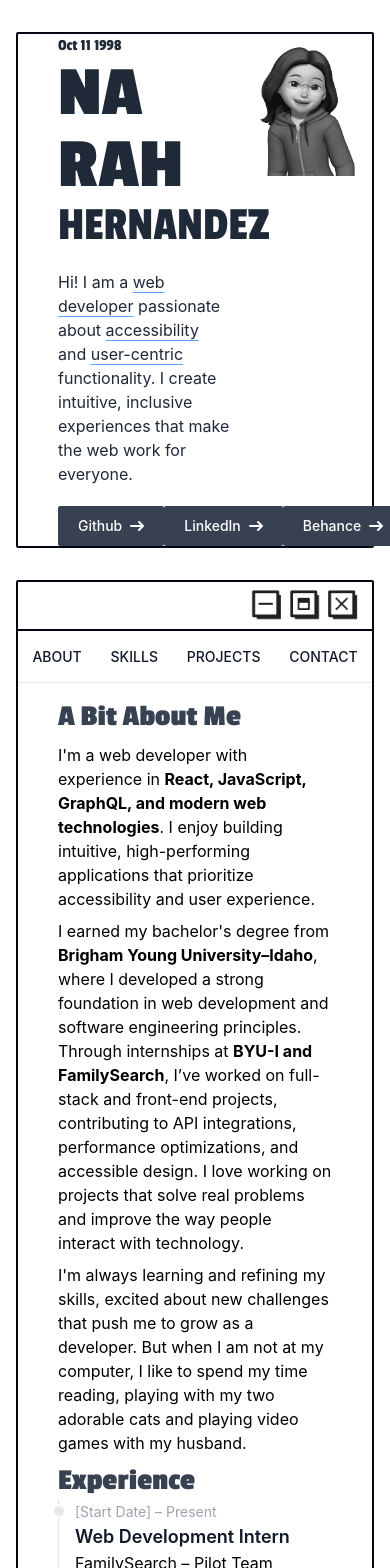
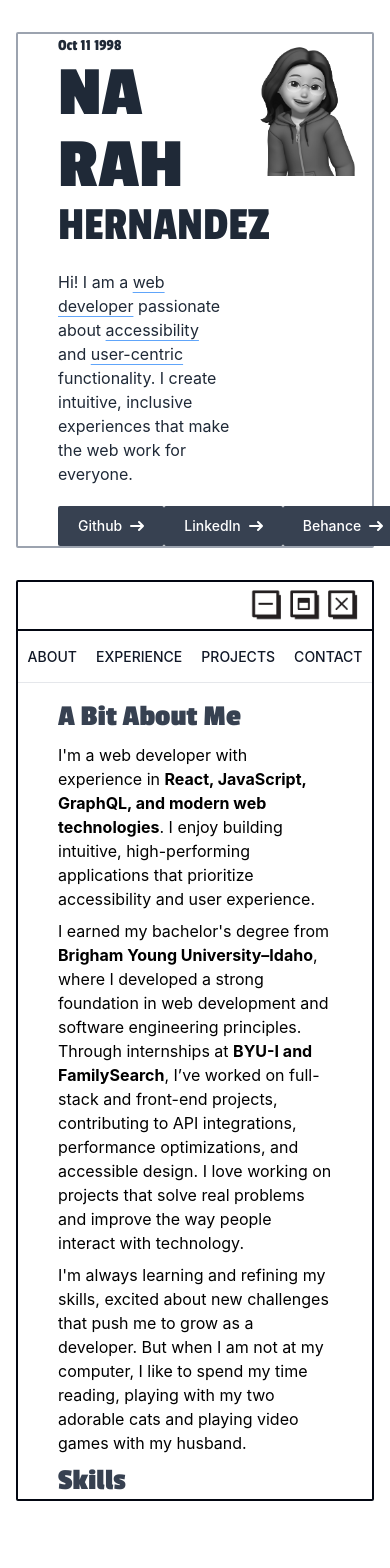
Before and after one commit to narah10/narah-portfolio, a React (Vite) app: page / in a window 390 px wide. Shown: the top 1568 px of the page. After the commit the page ends 1533 px from the top, so only its background shows below. Built offline with nearby package versions, Linux system fonts and the light colour scheme.

Commit message:
Update with a contact form

```diff
--- a/src/components/About.jsx
+++ b/src/components/About.jsx
@@ -1,5 +1,4 @@
 import React from "react"
-import { experiences } from "../experience"
 
 export default function About() {
     return (
@@ -11,24 +10,8 @@ export default function About() {
         <p className="my-2">I'm always learning and refining my skills, excited about new challenges that push me to grow as a developer. But when I am not at my computer, I like to spend my time reading, playing with my two adorable cats and playing video games with my husband.</p>
       </div>
       <div className="px-10">
-        <h3 className="font-semibold py-0 font-passion text-3xl text-gray-700">Experience</h3>
-        <div>
-          <ol className="relative border-s border-gray-200 dark:border-gray-700">
-            {experiences.map((experience, index) => (
-              <li className="mb-10 ms-4">
-                    <div className="absolute w-3 h-3 bg-gray-200 rounded-full mt-1.5 -start-1.5 border border-white dark:border-gray-900 dark:bg-gray-700"></div>
-                      <time className="mb-1 text-sm font-normal leading-none text-gray-400 dark:text-gray-500">{experience.date}</time>
-                      <h3 className="text-lg font-semibold text-gray-900 dark:text-white">{experience.title}</h3>
-                      <p>{experience.company}</p>
-                      <ul className="text-base font-normal text-gray-500 dark:text-gray-400 list-disc pl-5">
-                          {experience.responsibilities.map((detail) => (<li>{detail}</li>))}
-                      </ul>
-                </li>
-            ))}
-          </ol>
+        <h3 className="font-semibold py-0 font-passion text-3xl text-gray-700">Skills</h3>
 
-
-        </div>
       </div>
     </section>
     )
--- a/src/components/Contact.jsx
+++ b/src/components/Contact.jsx
@@ -1,5 +1,27 @@
 export default function Contact() {
     return (
-        <div>Contact</div>
+        <div>
+            <section className="bg-white dark:bg-gray-900">
+            <div className="py-8 lg:py-16 px-4 mx-auto max-w-screen-md">
+                <h2 className="mb-4 text-4xl tracking-tight font-extrabold text-center text-gray-900 dark:text-white">Contact Information</h2>
+                <p className="mb-8 lg:mb-16 font-light text-center text-gray-500 dark:text-gray-400 sm:text-xl">Got a technical issue? Want to send feedback about a beta feature? Need details about our Business plan? Let us know.</p>
+                <form name="contact" netlify action="#" method="POST" data-netlify="true" onSubmit="submit" className="space-y-8">
+                    <div>
+                        <label for="email" className="block mb-2 text-sm font-medium text-gray-900 dark:text-gray-300">Your email</label>
+                        <input type="email" id="email" name="email" className="shadow-sm bg-gray-50 border border-gray-300 text-gray-900 text-sm rounded-lg focus:ring-primary-500 focus:border-primary-500 block w-full p-2.5 dark:bg-gray-700 dark:border-gray-600 dark:placeholder-gray-400 dark:text-white dark:focus:ring-primary-500 dark:focus:border-primary-500 dark:shadow-sm-light" placeholder="name@flowbite.com" required/>
+                    </div>
+                    <div>
+                        <label for="subject" className="block mb-2 text-sm font-medium text-gray-900 dark:text-gray-300">Subject</label>
+                        <input type="text" id="subject" name="subject" className="block p-3 w-full text-sm text-gray-900 bg-gray-50 rounded-lg border border-gray-300 shadow-sm focus:ring-primary-500 focus:border-primary-500 dark:bg-gray-700 dark:border-gray-600 dark:placeholder-gray-400 dark:text-white dark:focus:ring-primary-500 dark:focus:border-primary-500 dark:shadow-sm-light" placeholder="Let us know how we can help you" required/>
+                    </div>
+                    <div className="sm:col-span-2">
+                        <label for="message" className="block mb-2 text-sm font-medium text-gray-900 dark:text-gray-400">Your message</label>
+                        <textarea id="message" rows="6" name="message" className="block p-2.5 w-full text-sm text-gray-900 bg-gray-50 rounded-lg shadow-sm border border-gray-300 focus:ring-primary-500 focus:border-primary-500 dark:bg-gray-700 dark:border-gray-600 dark:placeholder-gray-400 dark:text-white dark:focus:ring-primary-500 dark:focus:border-primary-500" placeholder="Leave a comment..."></textarea>
+                    </div>
+                    <button type="submit" className="py-3 px-5 text-sm font-medium text-center text-white rounded-lg bg-primary-700 sm:w-fit hover:bg-primary-800 focus:ring-4 focus:outline-none focus:ring-primary-300 dark:bg-primary-600 dark:hover:bg-primary-700 dark:focus:ring-primary-800">Send message</button>
+                </form>
+            </div>
+            </section>
+        </div>
     )
 }
--- a/src/components/Content.jsx
+++ b/src/components/Content.jsx
@@ -1,12 +1,12 @@
 import React from 'react'
 import About from './About'
-import Skills from './Skills'
 import Projects from './Projects'
 import Contact from './Contact'
+import ExperienceSection from './ExperienceSection'
 
 export default function Content() {
     const [activeTab, setActiveTab] = React.useState('about')
-    const tabs = ['ABOUT', 'SKILLS', 'PROJECTS', 'CONTACT']
+    const tabs = ['ABOUT', 'EXPERIENCE', 'PROJECTS', 'CONTACT']
     return (
       <div className=''>
         <div className="mb-4 border-b border-gray-200 dark:border-gray-700">
@@ -31,7 +31,7 @@ export default function Content() {
         </div>
         <div>
             {activeTab === 'about' && <About />}
-            {activeTab === 'skills' && <Skills />}
+            {activeTab === 'experience' && <ExperienceSection />}
             {activeTab === 'projects' && <Projects />}
             {activeTab === 'contact' && <Contact />}
         </div>
--- /dev/null
+++ b/src/components/ExperienceSection.jsx
@@ -0,0 +1,28 @@
+import React from 'react'
+import { experiences } from '../experience'
+
+export default function ExperienceSection() {
+    return (
+        <section id="experience" className='px-10'>
+        <h3 className="font-semibold py-0 font-passion text-3xl text-gray-700">Experience</h3>
+        <p>I earned my bachelor's degree from <span className="font-bold">Brigham Young University–Idaho</span>, where I developed a strong foundation in web development and software engineering principles. Through internships at <span className="font-bold">BYU-I and FamilySearch</span>, I’ve worked on full-stack and front-end projects, contributing to API integrations, performance optimizations, and accessible design. I love working on projects that solve real problems and improve the way people interact with technology.</p>
+        <div>
+          <ol className="relative border-s border-gray-200 dark:border-gray-700">
+            {experiences.map((experience, index) => (
+              <li className="mb-10 ms-4">
+                    <div className="absolute w-3 h-3 bg-gray-200 rounded-full mt-1.5 -start-1.5 border border-white dark:border-gray-900 dark:bg-gray-700"></div>
+                      <time className="mb-1 text-sm font-normal leading-none text-gray-400 dark:text-gray-500">{experience.date}</time>
+                      <h3 className="text-lg font-semibold text-gray-900 dark:text-white">{experience.title}</h3>
+                      <p>{experience.company}</p>
+                      <ul className="text-base font-normal text-gray-500 dark:text-gray-400 list-disc pl-5">
+                          {experience.responsibilities.map((detail) => (<li>{detail}</li>))}
+                      </ul>
+                </li>
+            ))}
+          </ol>
+
+
+        </div>
+    </section>
+    )
+}
--- a/src/components/Profile.jsx
+++ b/src/components/Profile.jsx
@@ -4,7 +4,7 @@ import { GoArrowUpRight } from "react-icons/go";
 export default function Profile() {
     return (
         <div className='m-auto place-self-center lg:col-start-3 lg:col-span-8'>
-            <div className="grid grid-cols-5 border-2 border-gray-950  rounded-sm">
+            <div className="grid grid-cols-5 border-2 border-gray-400 rounded-sm">
                 <div className="col-span-3 my-auto pl-10">
                     <p className="font-passion text-gray-800">Oct 11 1998</p>
                     <h1 className="font-bold py-0 font-passion text-7xl text-gray-800">NA RAH</h1>
--- a/src/components/Skills.jsx
+++ /dev/null
@@ -1,23 +0,0 @@
-import React from 'react';
-import { skills } from '../skills';
-
-export default function Skills() {
-    return (
-        <section id="skills">
-                  <div className="container px-5 py-10 mx-auto">
-        <div className="text-center mb-20">
-          {/* <ChipIcon className="w-10 inline-block mb-4" /> */}
-          <h1 className="sm:text-4xl text-3xl font-medium title-font text-white mb-4">
-            Skills &amp; Technologies
-          </h1>
-          <p className="text-base leading-relaxed xl:w-2/4 lg:w-3/4 mx-auto">
-            Lorem ipsum dolor sit amet consectetur, adipisicing elit. Nisi sit
-            ipsa delectus eum quo voluptas aspernatur accusantium distinctio
-            possimus est.
-          </p>
-        </div>
-
-      </div>
-    </section>
-    )
-}
```
